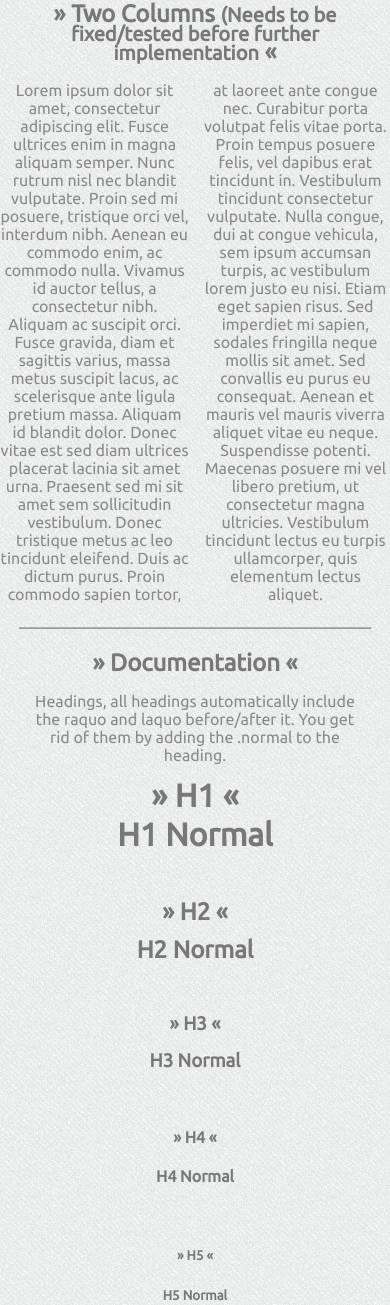
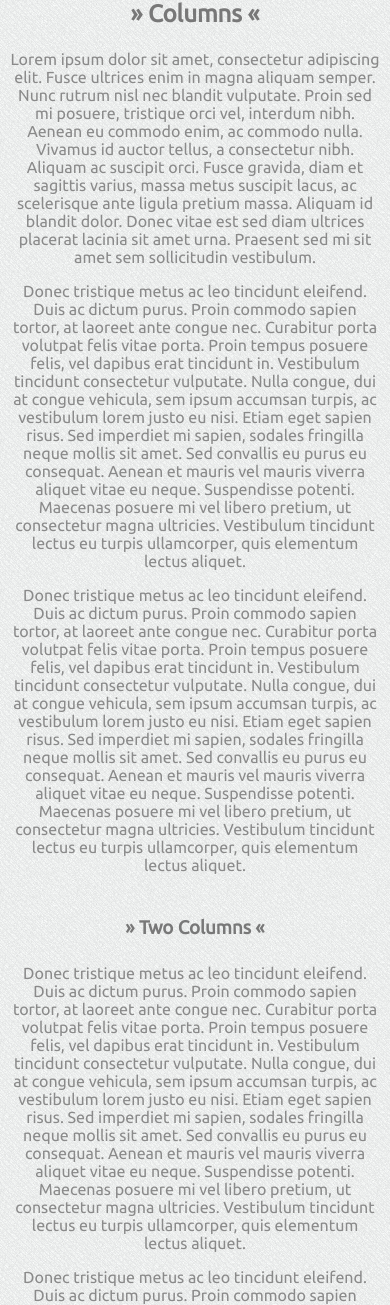
Before and after one commit to ronoc5518/moderntemplate, a plain HTML site: page index.html in a window 390 px wide. Shown: the part 695-2000 px from the top of the page. Drawn offline with nearby package versions, Linux system fonts and the light colour scheme.

Commit message:
Added columns

```diff
--- a/index.html
+++ b/index.html
@@ -30,10 +30,28 @@
 		<h2>Modern Site Template</h2>
 			<p class="center">This is version 1.0 of the template. Right now all the template includes is the navbar, content area and footer.</p>
 		<hr />
-		<h2>Two Columns <small>(Needs to be fixed/tested before further implementation</small></h2>
+		<h2>Columns</h2>
+		<div class="group">
+			<div class="three-col">
+				Lorem ipsum dolor sit amet, consectetur adipiscing elit. Fusce ultrices enim in magna aliquam semper. Nunc rutrum nisl nec blandit vulputate. Proin sed mi posuere, tristique orci vel, interdum nibh. Aenean eu commodo enim, ac commodo nulla. Vivamus id auctor tellus, a consectetur nibh. Aliquam ac suscipit orci. Fusce gravida, diam et sagittis varius, massa metus suscipit lacus, ac scelerisque ante ligula pretium massa. Aliquam id blandit dolor. Donec vitae est sed diam ultrices placerat lacinia sit amet urna. Praesent sed mi sit amet sem sollicitudin vestibulum.
+			</div>
+			<div class="three-col">
+				Donec tristique metus ac leo tincidunt eleifend. Duis ac dictum purus. Proin commodo sapien tortor, at laoreet ante congue nec. Curabitur porta volutpat felis vitae porta. Proin tempus posuere felis, vel dapibus erat tincidunt in. Vestibulum tincidunt consectetur vulputate. Nulla congue, dui at congue vehicula, sem ipsum accumsan turpis, ac vestibulum lorem justo eu nisi. Etiam eget sapien risus. Sed imperdiet mi sapien, sodales fringilla neque mollis sit amet. Sed convallis eu purus eu consequat. Aenean et mauris vel mauris viverra aliquet vitae eu neque. Suspendisse potenti. Maecenas posuere mi vel libero pretium, ut consectetur magna ultricies. Vestibulum tincidunt lectus eu turpis ullamcorper, quis elementum lectus aliquet.
+			</div>
+			<div class="three-col">
+				Donec tristique metus ac leo tincidunt eleifend. Duis ac dictum purus. Proin commodo sapien tortor, at laoreet ante congue nec. Curabitur porta volutpat felis vitae porta. Proin tempus posuere felis, vel dapibus erat tincidunt in. Vestibulum tincidunt consectetur vulputate. Nulla congue, dui at congue vehicula, sem ipsum accumsan turpis, ac vestibulum lorem justo eu nisi. Etiam eget sapien risus. Sed imperdiet mi sapien, sodales fringilla neque mollis sit amet. Sed convallis eu purus eu consequat. Aenean et mauris vel mauris viverra aliquet vitae eu neque. Suspendisse potenti. Maecenas posuere mi vel libero pretium, ut consectetur magna ultricies. Vestibulum tincidunt lectus eu turpis ullamcorper, quis elementum lectus aliquet.
+			</div>
+		</div>
+			<br />
+			<h3>Two Columns</h3>
+		<div class="group">
 			<div class="two-col">
-				Lorem ipsum dolor sit amet, consectetur adipiscing elit. Fusce ultrices enim in magna aliquam semper. Nunc rutrum nisl nec blandit vulputate. Proin sed mi posuere, tristique orci vel, interdum nibh. Aenean eu commodo enim, ac commodo nulla. Vivamus id auctor tellus, a consectetur nibh. Aliquam ac suscipit orci. Fusce gravida, diam et sagittis varius, massa metus suscipit lacus, ac scelerisque ante ligula pretium massa. Aliquam id blandit dolor. Donec vitae est sed diam ultrices placerat lacinia sit amet urna. Praesent sed mi sit amet sem sollicitudin vestibulum. Donec tristique metus ac leo tincidunt eleifend. Duis ac dictum purus. Proin commodo sapien tortor, at laoreet ante congue nec. Curabitur porta volutpat felis vitae porta. Proin tempus posuere felis, vel dapibus erat tincidunt in. Vestibulum tincidunt consectetur vulputate. Nulla congue, dui at congue vehicula, sem ipsum accumsan turpis, ac vestibulum lorem justo eu nisi. Etiam eget sapien risus. Sed imperdiet mi sapien, sodales fringilla neque mollis sit amet. Sed convallis eu purus eu consequat. Aenean et mauris vel mauris viverra aliquet vitae eu neque. Suspendisse potenti. Maecenas posuere mi vel libero pretium, ut consectetur magna ultricies. Vestibulum tincidunt lectus eu turpis ullamcorper, quis elementum lectus aliquet.
+				Donec tristique metus ac leo tincidunt eleifend. Duis ac dictum purus. Proin commodo sapien tortor, at laoreet ante congue nec. Curabitur porta volutpat felis vitae porta. Proin tempus posuere felis, vel dapibus erat tincidunt in. Vestibulum tincidunt consectetur vulputate. Nulla congue, dui at congue vehicula, sem ipsum accumsan turpis, ac vestibulum lorem justo eu nisi. Etiam eget sapien risus. Sed imperdiet mi sapien, sodales fringilla neque mollis sit amet. Sed convallis eu purus eu consequat. Aenean et mauris vel mauris viverra aliquet vitae eu neque. Suspendisse potenti. Maecenas posuere mi vel libero pretium, ut consectetur magna ultricies. Vestibulum tincidunt lectus eu turpis ullamcorper, quis elementum lectus aliquet.
 			</div>
+			<div class="two-col">
+				Donec tristique metus ac leo tincidunt eleifend. Duis ac dictum purus. Proin commodo sapien tortor, at laoreet ante congue nec. Curabitur porta volutpat felis vitae porta. Proin tempus posuere felis, vel dapibus erat tincidunt in. Vestibulum tincidunt consectetur vulputate. Nulla congue, dui at congue vehicula, sem ipsum accumsan turpis, ac vestibulum lorem justo eu nisi. Etiam eget sapien risus. Sed imperdiet mi sapien, sodales fringilla neque mollis sit amet. Sed convallis eu purus eu consequat. Aenean et mauris vel mauris viverra aliquet vitae eu neque. Suspendisse potenti. Maecenas posuere mi vel libero pretium, ut consectetur magna ultricies. Vestibulum tincidunt lectus eu turpis ullamcorper, quis elementum lectus aliquet.
+			</div>
+		</div>
 		<hr />
 		<h2>Documentation</h2>
 		<p>Headings, all headings automatically include the raquo and laquo before/after it. You get rid of them by adding the .normal to the heading. </p>
--- a/stylesheets/styles.css
+++ b/stylesheets/styles.css
@@ -194,6 +194,7 @@ a {
 }
 
 .brand {
+	padding-top: 13.5px;
 	font-size: 1.5em;
 	color: inherit;
 	-webkit-transition: all 0.5s;
@@ -218,17 +219,38 @@ a {
 	text-align: center;
 }
 
+.active {
+	width: 0px;
+	height: 0px;
+	border-top-style: solid;
+	border-top-width: 0 10px 10px 10px;
+	border-top-color: transparent transparent #007bff transparent;
+}
+
+/* COLUMNS/GRID */
+.group {
+	display: table;
+}
+
+.one-col {
+	width: 95%;
+	padding-left: 2.5%;
+	padding-right: 2.5%;
+	display: table-cell;
+}
+
 .two-col {
-	-webkit-column-count: 2;
-	-webkit-column-gap: 3%;
-	-ms-column-count: 2;
-	-ms-column-gap: 3%;
-	-moz-column-count: 2;
-	-moz-column-gap: 3%;
-	-o-column-count: 2;
-	-o-column-gap: 3%;
-	column-count: 2;
-	column-gap: 3%;
+	width: 45%;
+	padding-left: 2.5%;
+	padding-right: 2.5%;
+	display: table-cell;
+}
+
+.three-col {
+	width: 35%;
+	padding-left: 1.5%;
+	padding-right: 1.5%;
+	display: table-cell;
 }
 
 footer {
@@ -240,7 +262,7 @@ footer {
 	background-image: url(../images/footer.png);
 }
 
-@media screen and (max-width: 680px){
+@media screen and (max-width: 680px) {
 
 	nav li {
 		list-style: none;
@@ -266,13 +288,21 @@ nav ul li {
 		padding: 10px;
 	}
 
-.left-col, .right-col { width: 100%; }
+	.two-col {
+		width: 95%;
+		display: table;
+		padding-left: 2.5%;
+		padding-right: 2.5%;
+		padding-top: .5em;
+		padding-bottom: .5em;
 	}
 
-/* .two-col {
-	-webkit-column-count: 1;
-	-ms-column-count: 1;
-	-moz-column-count: 1;
-	-o-column-count: 1;
-	column-count: 1;
-}*/
+	.three-col {
+		width: 95%;
+		display: table;
+		padding-left: 2.5%;
+		padding-right: 2.5%;
+		padding-top: .5em;
+		padding-bottom: .5em;
+	}
+}
```
Lines whose indentation alone changed are shown as unchanged.
